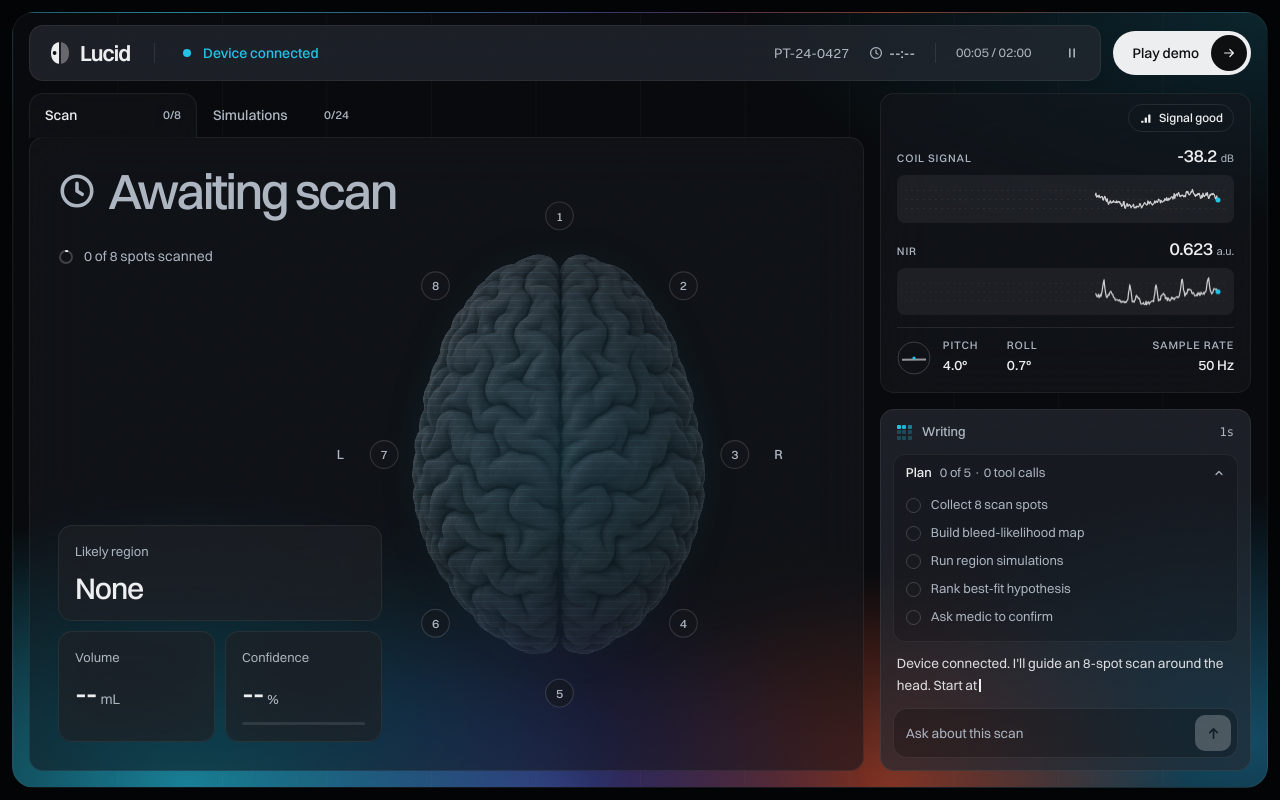
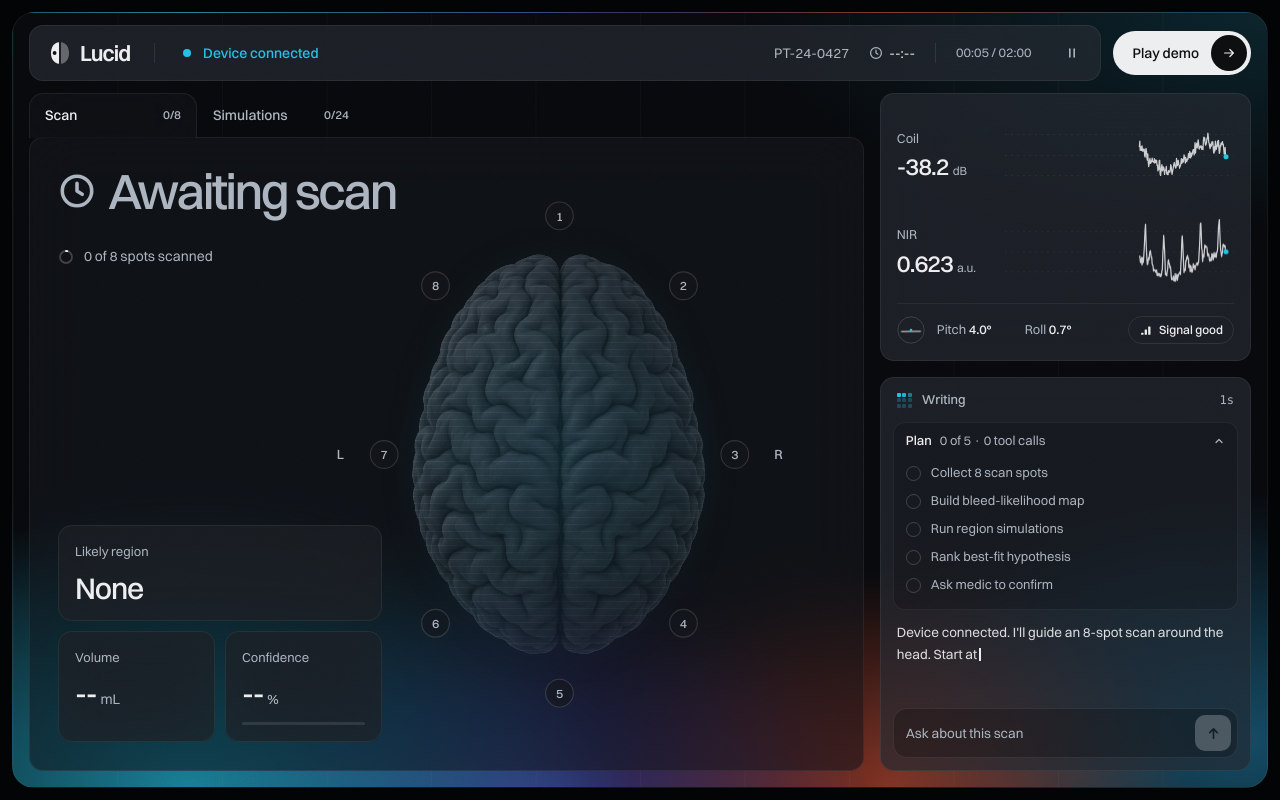
Before and after one commit to at350/hackprinceton-fall-2026, a Next.js app: page / in a window 1280 px wide. Built offline with nearby package versions, Linux system fonts and the light colour scheme.

Commit message:
Live data: large values, sparklines, fewer labels

```diff
--- a/components/LiveData.tsx
+++ b/components/LiveData.tsx
@@ -1,12 +1,13 @@
 "use client";
 
+import { motion } from "motion/react";
 import { useEffect, useRef, useState } from "react";
-import { CHART_WINDOW_MS, SAMPLE_RATE_HZ } from "@/lib/config";
+import { CHART_WINDOW_MS } from "@/lib/config";
 import { DEVICE_BUFFER_CAP, deviceBuffer } from "@/lib/mock";
 import type { DeviceSample } from "@/lib/types";
 import { useDash } from "@/lib/useDash";
 import { IconPlug } from "./icons";
-import { Panel, QualityBadge } from "./ui";
+import { EASE_ENTER, QualityBadge } from "./ui";
 
 /** Rolling 10 s line chart, drawn straight from the ring buffer every frame. */
 function SignalChart({ series, minSpan }: { series: "coil" | "nir"; minSpan: number }) {
@@ -112,15 +113,15 @@ function useLatest(live: boolean) {
 
 function ChartRow({ label, unit, value, children }: { label: string; unit: string; value: string; children: React.ReactNode }) {
   return (
-    <div className="flex min-h-0 flex-1 flex-col gap-1.5">
-      <div className="flex items-baseline justify-between">
-        <span className="label">{label}</span>
+    <div className="flex min-h-0 flex-1 items-stretch gap-4">
+      <div className="flex w-[92px] shrink-0 flex-col justify-center gap-1.5">
+        <span className="text-[13px] text-muted">{label}</span>
         <span className="flex items-baseline gap-1">
-          <span className="text-[18px] font-medium tracking-[-0.03em] text-text">{value}</span>
-          <span className="text-[11px] text-muted">{unit}</span>
+          <span className="text-[24px] font-medium leading-none tracking-[-0.04em] text-text">{value}</span>
+          <span className="text-[12px] text-muted">{unit}</span>
         </span>
       </div>
-      <div className="relative min-h-0 flex-1 overflow-hidden rounded-[8px] bg-raised px-2 py-1.5">{children}</div>
+      <div className="relative min-h-0 flex-1 py-1">{children}</div>
     </div>
   );
 }
@@ -129,21 +130,19 @@ function ChartRow({ label, unit, value, children }: { label: string; unit: strin
 function Tilt({ pitch, roll }: { pitch: number; roll: number }) {
   return (
     <div className="flex items-center gap-3">
-      <svg width="34" height="34" viewBox="-17 -17 34 34" aria-hidden>
+      <svg width="28" height="28" viewBox="-17 -17 34 34" aria-hidden>
         <circle r="16" fill="none" stroke="var(--line-strong)" />
         <g transform={`rotate(${-roll}) translate(0 ${Math.max(-10, Math.min(10, pitch * 0.4))})`} style={{ transition: "transform 120ms linear" }}>
           <line x1="-12" x2="12" y1="0" y2="0" stroke="var(--text)" strokeWidth="1.2" />
         </g>
         <circle r="1.6" fill="var(--primary)" />
       </svg>
-      <div className="flex gap-4 text-[12px]">
-        <span className="flex flex-col gap-1">
-          <span className="label">Pitch</span>
-          <span className="w-12 text-[14px] font-medium text-text">{pitch.toFixed(1)}°</span>
+      <div className="flex gap-3 whitespace-nowrap text-[13px] text-muted">
+        <span>
+          Pitch <span className="inline-block w-11 font-medium text-text">{pitch.toFixed(1)}°</span>
         </span>
-        <span className="flex flex-col gap-1">
-          <span className="label">Roll</span>
-          <span className="w-12 text-[14px] font-medium text-text">{roll.toFixed(1)}°</span>
+        <span>
+          Roll <span className="inline-block w-11 font-medium text-text">{roll.toFixed(1)}°</span>
         </span>
       </div>
     </div>
@@ -157,34 +156,30 @@ export function LiveData() {
   const latest = useLatest(live);
 
   return (
-    <Panel
-      delay={0.1}
-      className="h-[300px] shrink-0"
-      right={<QualityBadge quality={quality} live={live && latest !== null} />}
+    <motion.section
+      initial={{ opacity: 0, y: 12 }}
+      animate={{ opacity: 1, y: 0 }}
+      transition={{ duration: 0.6, ease: EASE_ENTER, delay: 0.1 }}
+      className="surface raised relative flex h-[268px] shrink-0 flex-col gap-2 p-4"
     >
-      <div className="flex h-full flex-col gap-3 px-4 pb-4">
-        <ChartRow label="Coil signal" unit="dB" value={latest ? latest.coil_db.toFixed(1) : "--"}>
+      <ChartRow label="Coil" unit="dB" value={latest ? latest.coil_db.toFixed(1) : "--"}>
         <SignalChart series="coil" minSpan={3} />
       </ChartRow>
       <ChartRow label="NIR" unit="a.u." value={latest ? latest.nir.toFixed(3) : "--"}>
         <SignalChart series="nir" minSpan={0.06} />
       </ChartRow>
-        <div className="flex items-center justify-between border-t border-line pt-3">
+      <div className="flex items-center justify-between gap-3 border-t border-[rgba(255,255,255,0.06)] pt-3">
         <Tilt pitch={latest?.imu.pitch ?? 0} roll={latest?.imu.roll ?? 0} />
-          <span className="flex flex-col items-end gap-1">
-            <span className="label">Sample rate</span>
-            <span className="text-[14px] font-medium text-text">{live ? `${SAMPLE_RATE_HZ} Hz` : "--"}</span>
-          </span>
-        </div>
+        <QualityBadge quality={quality} live={live && latest !== null} />
       </div>
       {!live && (
-        <div className="absolute inset-x-4 top-0 bottom-[64px] grid place-items-center">
-          <span className="flex items-center gap-2 rounded-full border border-line bg-panel px-3 py-1.5 text-[13px] text-muted">
+        <div className="absolute inset-x-4 top-0 bottom-[60px] grid place-items-center">
+          <span className="flex items-center gap-2 rounded-full border border-[rgba(255,255,255,0.08)] bg-[rgba(8,10,13,0.8)] px-3 py-1.5 text-[13px] text-muted">
             <IconPlug size={14} />
-            No signal · device disconnected
+            Device disconnected
           </span>
         </div>
       )}
-    </Panel>
+    </motion.section>
   );
 }
--- a/components/ui.tsx
+++ b/components/ui.tsx
@@ -27,7 +27,7 @@ export function QualityBadge({ quality, live }: { quality: SignalQuality; live:
   const q = live ? QUALITY[quality] : { label: "No signal", color: "var(--muted)", level: 1 as const };
   return (
     <span
-      className="inline-flex h-7 items-center gap-1.5 rounded-full border border-line px-2.5 text-[12px] font-medium transition-colors duration-200"
+      className="inline-flex h-7 shrink-0 items-center gap-1.5 whitespace-nowrap rounded-full border border-line px-2.5 text-[12px] font-medium transition-colors duration-200"
       style={{ color: q.color }}
     >
       <IconBars level={q.level} size={14} />
```
Lines whose indentation alone changed are shown as unchanged.
